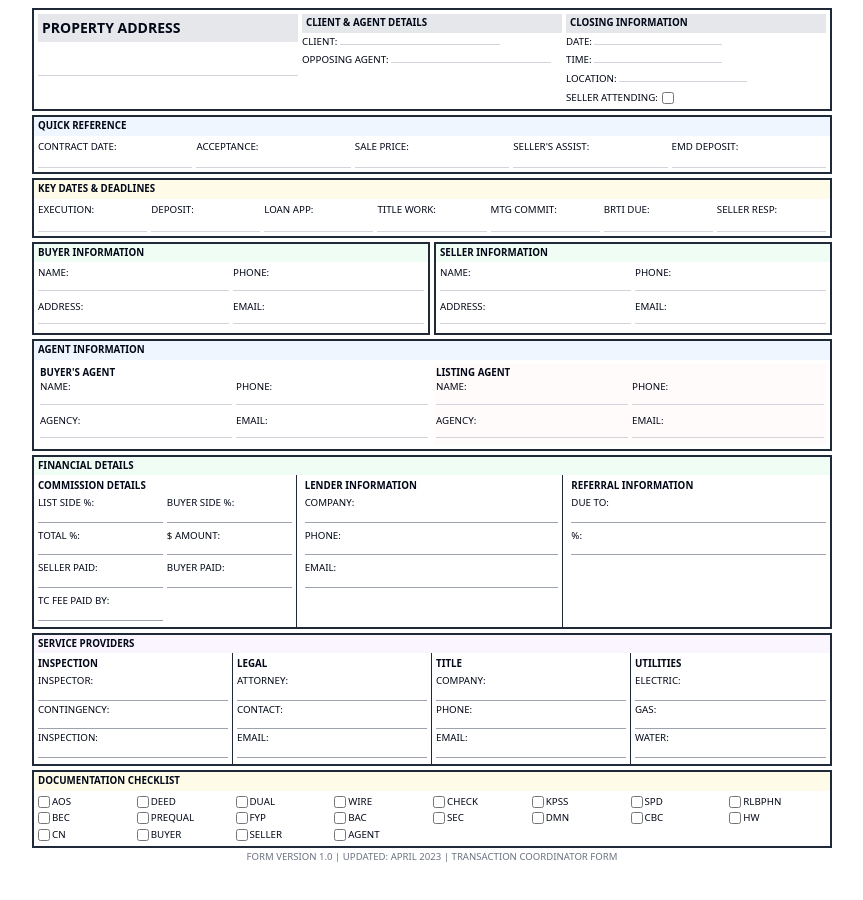
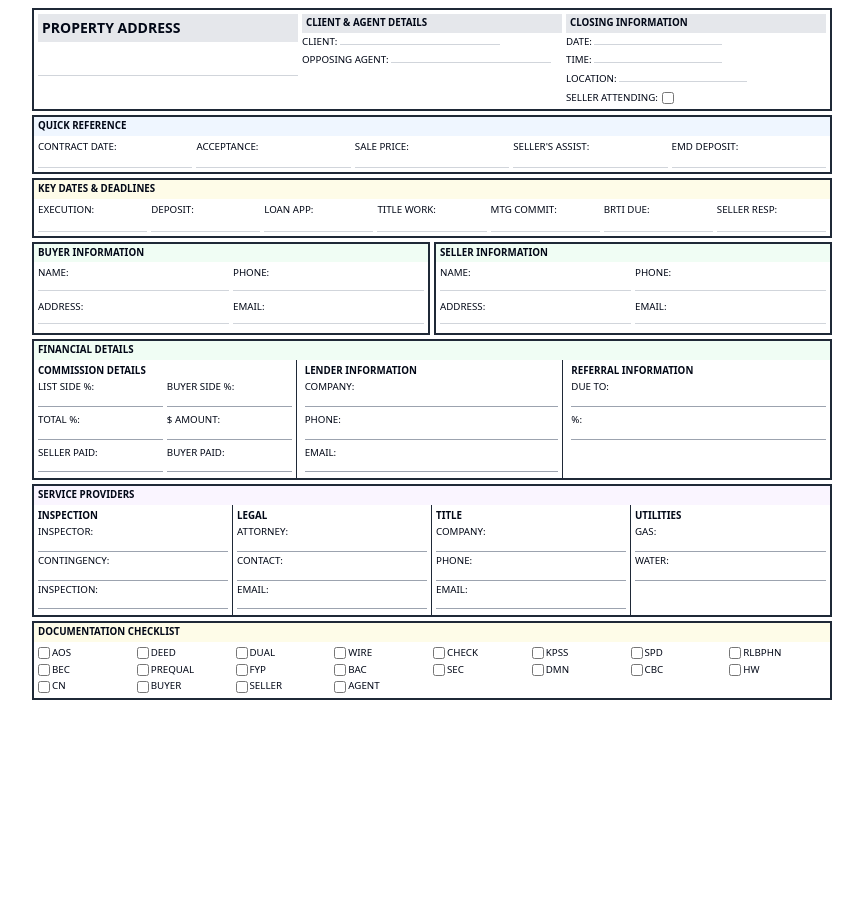
Before and after one commit to haydnphilipdesign/layout-rearrange-pdf, a React (Vite) app: page / in a window 1280 px wide. Shown: the top 900 px of the page, without its empty margins (208-1071 px from the left). Built offline with nearby package versions, Linux system fonts and the light colour scheme.

Commit message:
Visual edit in Lovable
Edited UI in Lovable

```diff
--- a/src/pages/Index.tsx
+++ b/src/pages/Index.tsx
@@ -1,8 +1,6 @@
 import { cn } from "@/lib/utils";
-
 const TransactionForm = () => {
-  return (
-    <div className="max-w-[8.5in] min-h-[11in] mx-auto bg-white p-2 text-[0.61rem] print:shadow-none">
+  return <div className="max-w-[8.5in] min-h-[11in] mx-auto bg-white p-2 text-[0.61rem] print:shadow-none">
       {/* Top Section */}
       <div className="grid grid-cols-3 gap-1 border-2 border-gray-800 p-1 mb-1">
         <div className="space-y-0.5">
@@ -103,27 +101,8 @@ const TransactionForm = () => {
 
       {/* Agent Information */}
       <div className="mb-1">
-        <div className="bg-blue-50 font-semibold px-1 py-0.5 border-t-2 border-x-2 border-gray-800">AGENT INFORMATION</div>
-        <div className="grid grid-cols-2 gap-1 border-2 border-t-0 border-gray-800 p-1">
-          <div className="p-0.5 text-[0.61rem]">
-            <div className="font-semibold">BUYER'S AGENT</div>
-            <div className="grid grid-cols-2 gap-1">
-              <div>NAME: <span className="border-b border-gray-300 inline-block w-full"></span></div>
-              <div>PHONE: <span className="border-b border-gray-300 inline-block w-full"></span></div>
-              <div>AGENCY: <span className="border-b border-gray-300 inline-block w-full"></span></div>
-              <div>EMAIL: <span className="border-b border-gray-300 inline-block w-full"></span></div>
-            </div>
-          </div>
-          <div className="p-0.5 text-[0.61rem] bg-red-50/30">
-            <div className="font-semibold">LISTING AGENT</div>
-            <div className="grid grid-cols-2 gap-1">
-              <div>NAME: <span className="border-b border-gray-300 inline-block w-full"></span></div>
-              <div>PHONE: <span className="border-b border-gray-300 inline-block w-full"></span></div>
-              <div>AGENCY: <span className="border-b border-gray-300 inline-block w-full"></span></div>
-              <div>EMAIL: <span className="border-b border-gray-300 inline-block w-full"></span></div>
-            </div>
-          </div>
-        </div>
+
+
       </div>
 
       {/* Financial Details */}
@@ -139,7 +118,7 @@ const TransactionForm = () => {
               <div>$ AMOUNT: <div className="border-b border-gray-400 h-3 mb-0.5"></div></div>
               <div>SELLER PAID: <div className="border-b border-gray-400 h-3 mb-0.5"></div></div>
               <div>BUYER PAID: <div className="border-b border-gray-400 h-3 mb-0.5"></div></div>
-              <div>TC FEE PAID BY: <div className="border-b border-gray-400 h-3 mb-0.5"></div></div>
+
             </div>
           </div>
           <div className="p-1 text-[0.61rem] border-r border-gray-800">
@@ -188,7 +167,7 @@ const TransactionForm = () => {
           </div>
           <div className="p-1 text-[0.61rem]">
             <div className="font-semibold mb-0.5">UTILITIES</div>
-            <div>ELECTRIC: <div className="border-b border-gray-400 h-3 mb-0.5"></div></div>
+
             <div>GAS: <div className="border-b border-gray-400 h-3 mb-0.5"></div></div>
             <div>WATER: <div className="border-b border-gray-400 h-3 mb-0.5"></div></div>
           </div>
@@ -199,12 +178,10 @@ const TransactionForm = () => {
       <div className="mb-0.5">
         <div className="bg-yellow-50 font-semibold px-1 py-0.5 border-t-2 border-x-2 border-gray-800">DOCUMENTATION CHECKLIST</div>
         <div className="grid grid-cols-8 gap-0.5 p-1 border-2 border-t-0 border-gray-800">
-          {['AOS', 'DEED', 'DUAL', 'WIRE', 'CHECK', 'KPSS', 'SPD', 'RLBPHN', 'BEC', 'PREQUAL', 'FYP', 'BAC', 'SEC', 'DMN', 'CBC', 'HW', 'CN'].map((item, i) => (
-            <div key={i} className="flex items-center gap-0.5">
+          {['AOS', 'DEED', 'DUAL', 'WIRE', 'CHECK', 'KPSS', 'SPD', 'RLBPHN', 'BEC', 'PREQUAL', 'FYP', 'BAC', 'SEC', 'DMN', 'CBC', 'HW', 'CN'].map((item, i) => <div key={i} className="flex items-center gap-0.5">
               <input type="checkbox" className="h-3 w-3 border-gray-800" />
               <span className="text-[0.61rem]">{item}</span>
-            </div>
-          ))}
+            </div>)}
           <div className="flex items-center gap-0.5">
             <input type="checkbox" className="h-3 w-3 border-gray-800" />
             <span className="text-[0.61rem]">BUYER</span>
@@ -221,11 +198,7 @@ const TransactionForm = () => {
       </div>
 
       {/* Footer */}
-      <div className="text-center text-[0.6rem] text-gray-500 mt-0.5">
-        FORM VERSION 1.0 | UPDATED: APRIL 2023 | TRANSACTION COORDINATOR FORM
-      </div>
-    </div>
-  );
+
+    </div>;
 };
-
 export default TransactionForm;
```
